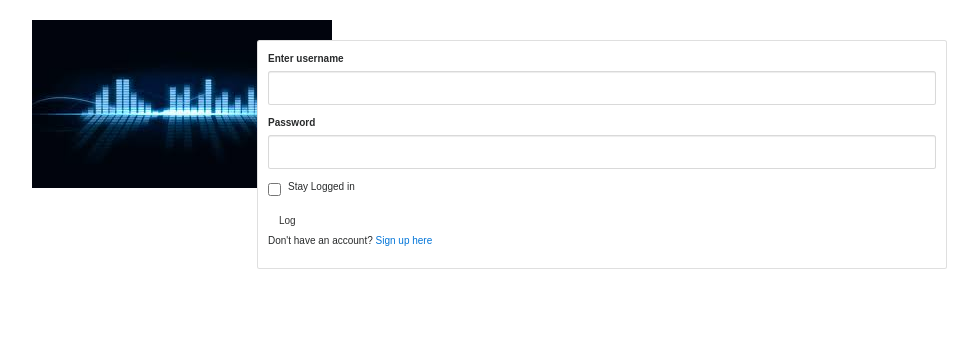
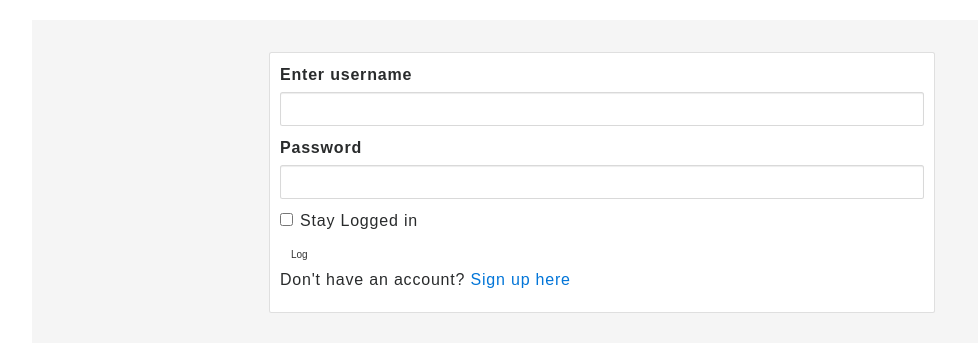
Before and after one commit to Burence1/MusNetic, a Flask app: page /login in a window 1280 px wide. Shown: the part 186-538 px from the top of the page, without its empty margins (38-1016 px from the left). Run offline with Flask 2, Linux system fonts and the light colour scheme; some libraries are stand-ins or nearby versions.

Commit message:
Add new styles

```diff
--- a/app/static/css/styles.css
+++ b/app/static/css/styles.css
@@ -23,9 +23,25 @@
 
 
 
-#concat{
-        background-image: url(/MusNetic/app/static/images/lg.jpeg);
-        background-position: cover;
-        background-repeat: no-repeat;
-        font-family: 'Montserrat', sans-serif;
+/* #input{
+    font-family: 'Montserrat', sans-serif;
+    letter-spacing: 0.05em;
+    font-size: 16px; */
+
+.container{
+    background-color: whitesmoke;
+    background-size: cover;
+    font-family: 'Montserrat', sans-serif;
+    letter-spacing: 0.05em;
+    font-size: 16px;
 }
+
+.cardbody{
+    background-color: white;
+}
+.hover{
+    background-color: #1d0024;
+}
+.close{
+    background-color: #555555;
+}
--- a/app/templates/auth/login.html
+++ b/app/templates/auth/login.html
@@ -2,13 +2,13 @@
 {% import 'bootstrap/wtf.html' as wtf%}
 
 {% block content %}
-<div class="container" id="concat">
+<div class="container">
   <div class="row">
     <div class="col-md-2"> </div>
     <div class="col-md-8">
       <!--Flash message -->
       {% for message in get_flashed_messages() %}
-      <div class="alert alert-danger">
+      <div class="alert alert-danger" id="input">
         <button type="button" class="close" data-dismiss="alert">&times;</button>
         {{ message }}
       </div>
```
